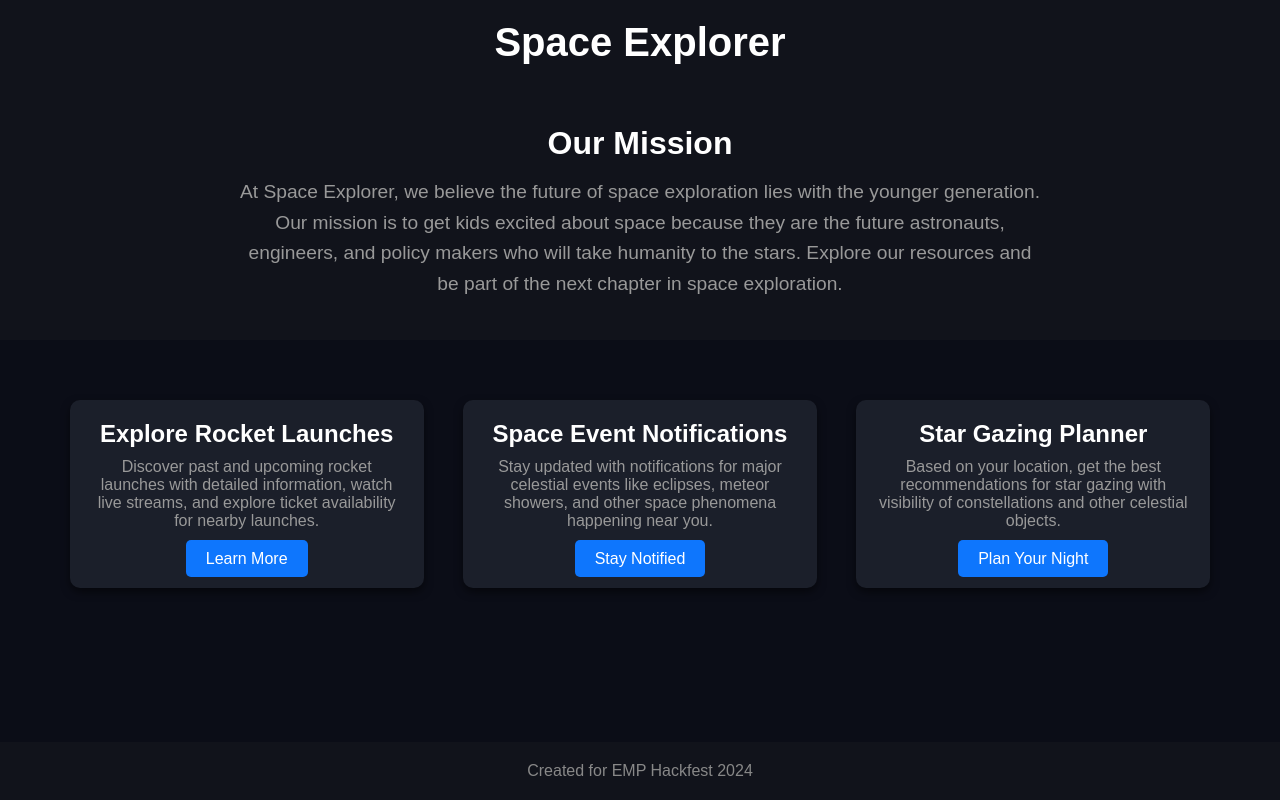
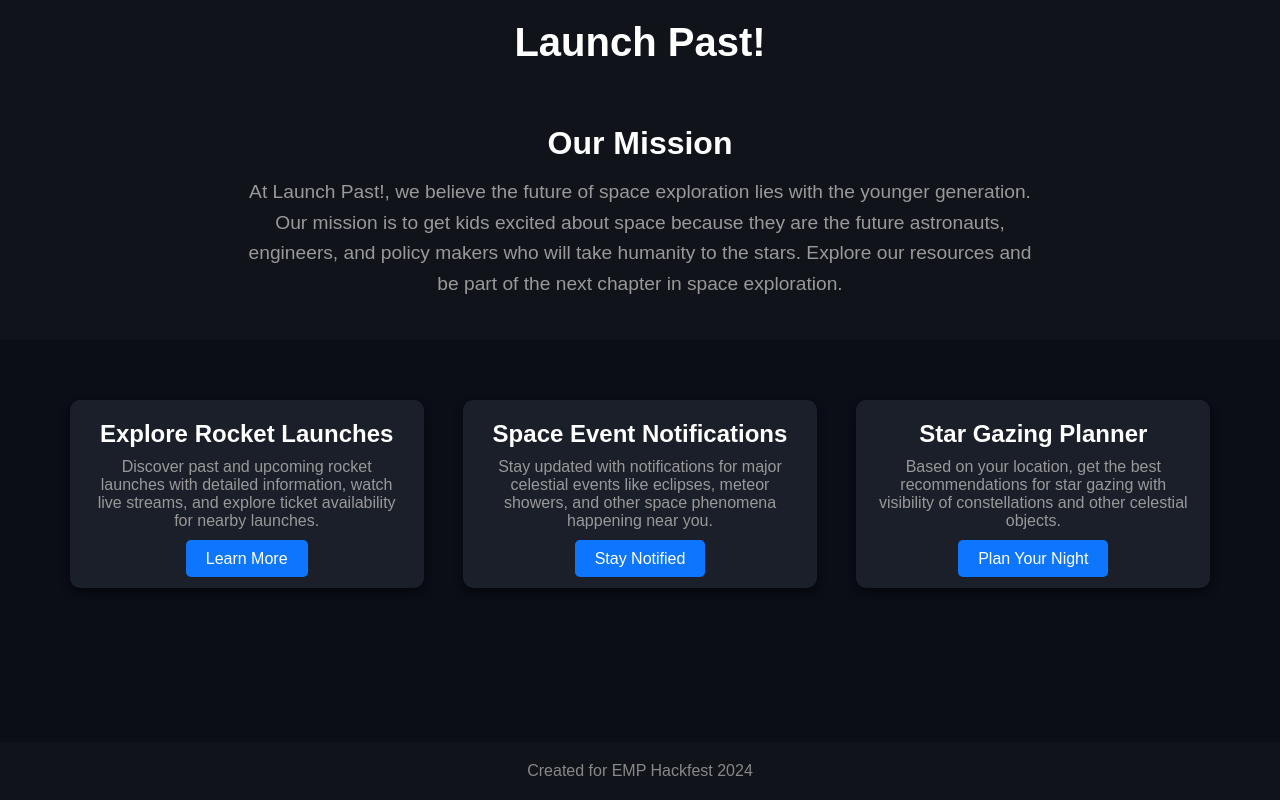
Before and after one commit to hacathon-group/emp-hackfest-2024, a plain HTML site: page frontend/index.html in a window 1280 px wide. Drawn offline with Linux system fonts and the light colour scheme.

Commit message:
fix(name): We agreed on a name  last second 💀

```diff
--- a/frontend/index.html
+++ b/frontend/index.html
@@ -3,19 +3,19 @@
 <head>
   <meta charset="UTF-8">
   <meta name="viewport" content="width=device-width, initial-scale=1.0">
-  <title>Space Explorer</title>
+  <title>Launch Past!</title>
   <link rel="stylesheet" href="styles.css">
 </head>
 <body>
   <header>
-    <h1>Space Explorer</h1>
+    <h1>Launch Past!</h1>
   </header>
 
   <main>
     <!-- Mission Statement Section -->
     <section class="mission">
       <h2>Our Mission</h2>
-      <p>At Space Explorer, we believe the future of space exploration lies with the younger generation. Our mission is to get kids excited about space because they are the future astronauts, engineers, and policy makers who will take humanity to the stars. Explore our resources and be part of the next chapter in space exploration.</p>
+      <p>At Launch Past!, we believe the future of space exploration lies with the younger generation. Our mission is to get kids excited about space because they are the future astronauts, engineers, and policy makers who will take humanity to the stars. Explore our resources and be part of the next chapter in space exploration.</p>
     </section>
 
     <!-- Cards Section -->
```
Also changed, not shown: readme.md.
